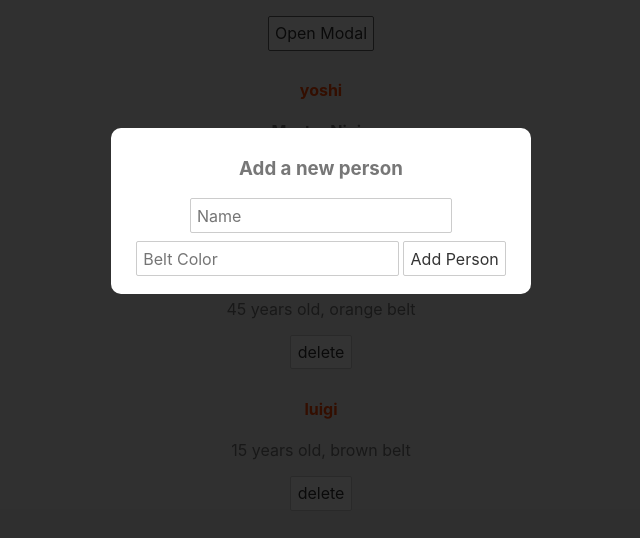
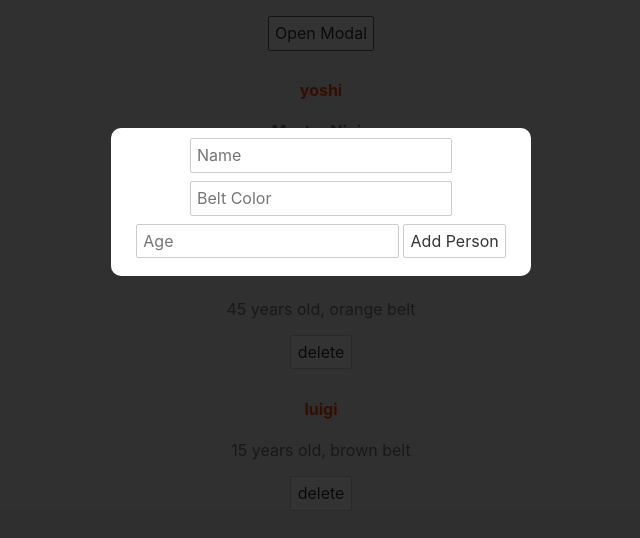
Before and after one commit to AnushaDeviR/learn-svelte, a Svelte app in the folder myproject/: page / in a window 1280 px wide. Both pictures are taken after a click on the button "Open Modal". Shown: the top 538 px of the page, without its empty margins (319-959 px from the left). Built offline with nearby package versions, Linux system fonts and the light colour scheme.

Commit message:
lesson 15 updates

```diff
--- /dev/null
+++ b/myproject/src/AddPersonForm.svelte
@@ -0,0 +1,31 @@
+<script>
+  let name;
+  let beltColour;
+  let age;
+
+  const handleSubmit = () => {
+    console.log(name, age, beltColour);
+  };
+</script>
+
+<form on:submit|preventDefault={handleSubmit}>
+  <input
+    type="text"
+    name="name"
+    id="name"
+    placeholder="Name"
+    bind:value={name}
+  />
+  <input
+    type="text"
+    name="name"
+    id="belt color"
+    placeholder="Belt Color"
+    bind:value={beltColour}
+  />
+  <input type="number" name="age" id="age" placeholder="Age" bind:value={age} />
+  <button>Add Person</button>
+</form>
+
+<style>
+</style>
--- a/myproject/src/App.svelte
+++ b/myproject/src/App.svelte
@@ -1,5 +1,6 @@
 <script>
   import Modal from "./Modal.svelte";
+  import AddPersonForm from "./AddPersonForm.svelte";
 
   let showModal = false;
   let people = [
@@ -19,12 +20,7 @@
 </script>
 
 <Modal {showModal} on:click={toggleModal}>
-  <div slot="title"><h3>Add a new person</h3></div>
-  <form action="">
-    <input type="text" name="name" id="name" placeholder="Name" />
-    <input type="text" name="name" id="belt color" placeholder="Belt Color" />
-    <button>Add Person</button>
-  </form>
+  <AddPersonForm />
 </Modal>
 <main>
   <button on:click|once={toggleModal}>Open Modal</button>
--- a/myproject/src/Modal.svelte
+++ b/myproject/src/Modal.svelte
@@ -7,7 +7,6 @@
 {#if showModal}
   <div class="backdrop" class:promo={isPromo} on:click|self>
     <div class="modal">
-      <slot name="title"></slot>
       <slot></slot>
     </div>
   </div>
```
